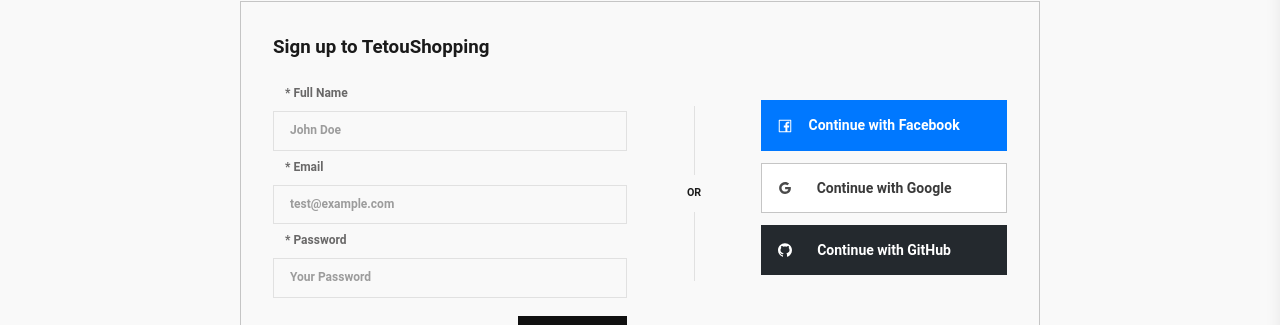
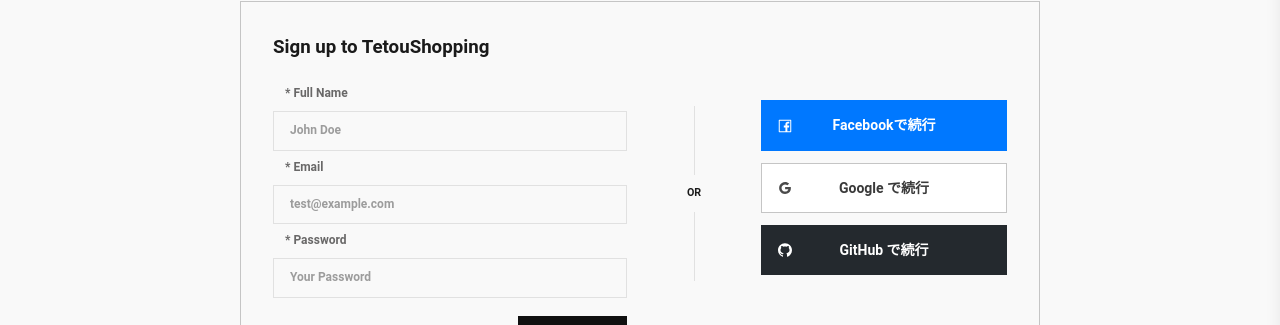
Before and after one commit to Tranhuutukkt/ecom, a React (Vite) app: page /signup in a window 1280 px wide. Shown: the part 166-491 px from the top of the page. Built offline with nearby package versions, Linux system fonts and the light colour scheme; no server answers; what webfontloader would draw is missing.

Commit message:
multi language

```diff
--- a/src/components/common/Navigation.jsx
+++ b/src/components/common/Navigation.jsx
@@ -86,7 +86,7 @@
       {(pathname === ROUTE.SHOP || pathname === ROUTE.SEARCH) && (
         <FiltersToggle>
           <button className="button-muted button-small" type="button">
-            Filters &nbsp;
+          フィルター &nbsp;
             <FilterOutlined />
           </button>
         </FiltersToggle>
--- a/src/components/common/SocialLogin.jsx
+++ b/src/components/common/SocialLogin.jsx
@@ -29,7 +29,7 @@
       >
         {/* <i className="fab fa-facebook" /> */}
         <FacebookOutlined />
-        Continue with Facebook
+        Facebookで続行
       </button>
       <button
         className="button auth-provider-button provider-google"
@@ -38,7 +38,7 @@
         type="button"
       >
         <GoogleOutlined />
-        Continue with Google
+        Google で続行
       </button>
       <button
         className="button auth-provider-button provider-github"
@@ -47,7 +47,7 @@
         type="button"
       >
         <GithubFilled />
-        Continue with GitHub
+        GitHub で続行
       </button>
     </div>
   );
```
